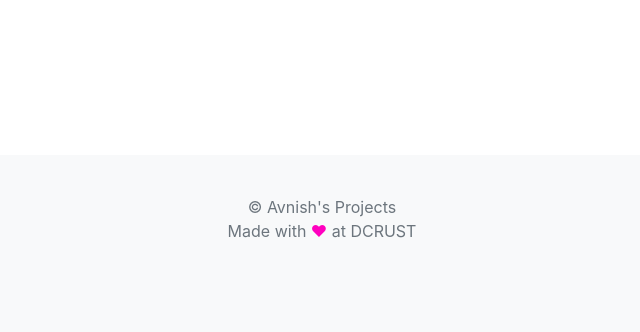
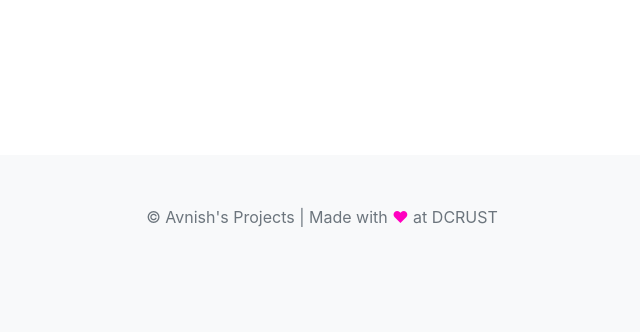
Before and after one commit to Avchhikara/rock_paper_scissors, a PHP site: page / in a window 1280 px wide. Shown: the part 443-775 px from the top of the page, without its empty margins (318-958 px from the left). Run offline with PHP 8.4, Linux system fonts and the light colour scheme.

Commit message:
Another Commit

```diff
--- a/index.php
+++ b/index.php
@@ -34,8 +34,8 @@
 	<div class="container-fluid bg-light footer-bottom" style="height: 22.2vh;">
 
 
-		<footer style="padding-top: 40px;" class="text-muted">
-			<center>&copy; Avnish's Projects<br>
+		<footer style="padding-top: 50px;" class="text-muted">
+			<center>&copy; Avnish's Projects |
 				Made with <span style="color: #ff00bf;">&#9829;</span> at DCRUST
 
 			</center>
```
